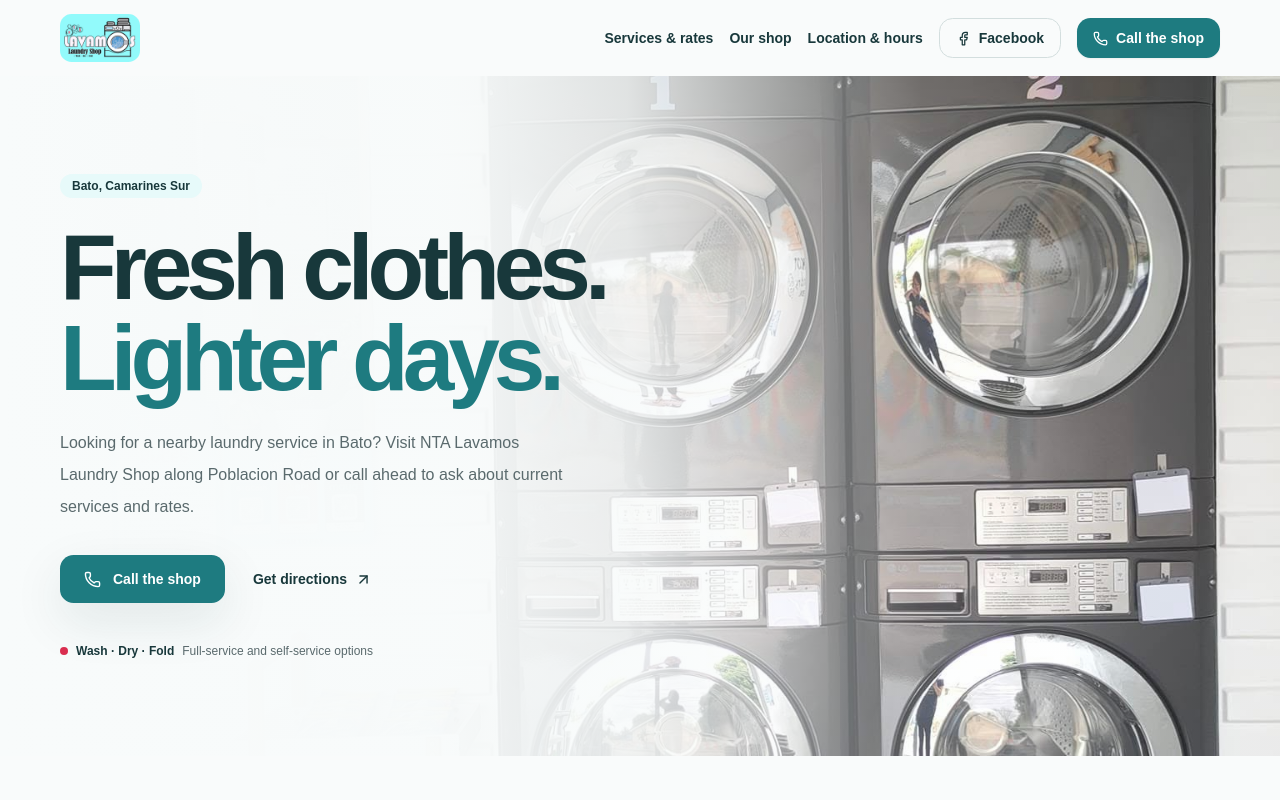
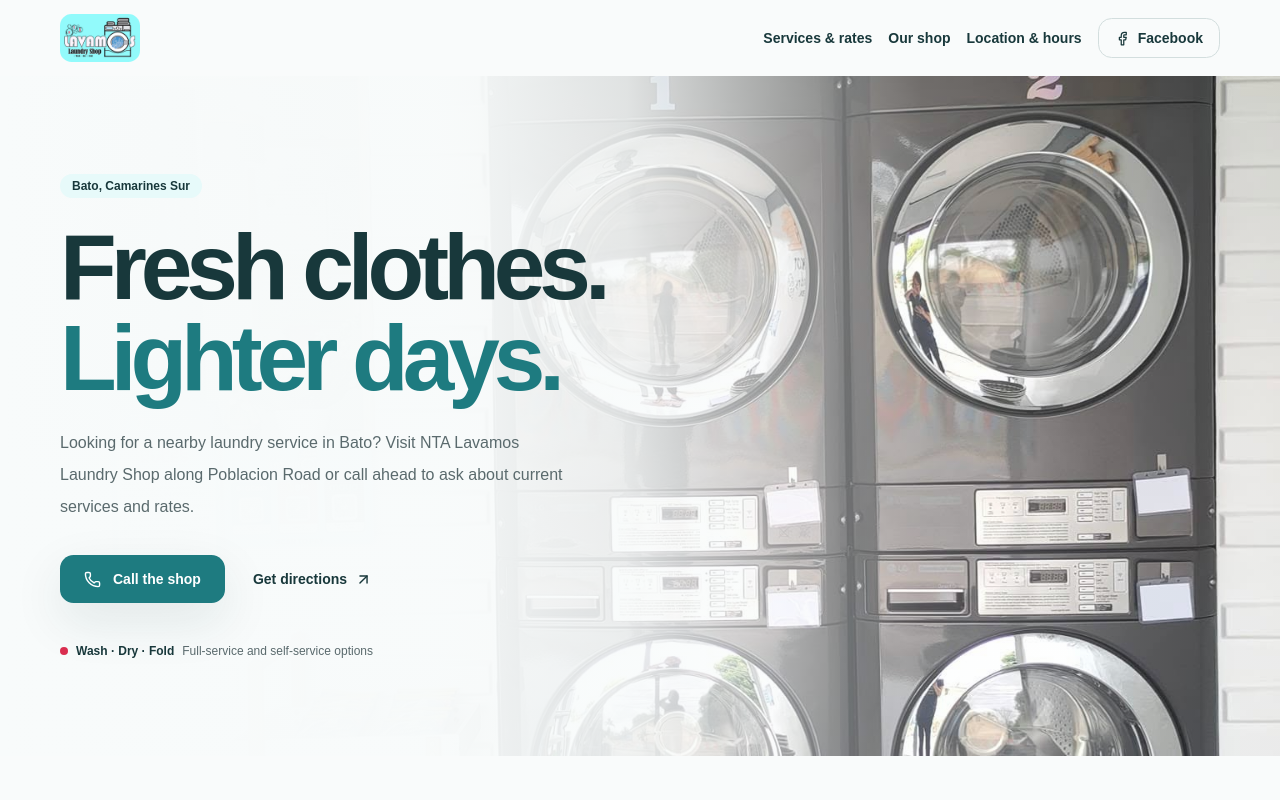
Before and after one commit to Draizen75/NTA-Lavamos-Laundry-Shop, a Next.js app: page / in a window 1280 px wide. Shown: the top 800 px of the page. Built offline with nearby package versions, Linux system fonts and the light colour scheme.

Commit message:
Keep the hero as the primary call-to-action

```diff
--- a/app/page.tsx
+++ b/app/page.tsx
@@ -32,9 +32,8 @@ export default function Home() {
           <Link className="transition-colors hover:text-primary" href="#gallery">Our shop</Link>
           <Link className="transition-colors hover:text-primary" href="#visit">Location & hours</Link>
           <a href={business.facebook} target="_blank" rel="noopener noreferrer" className="inline-flex h-10 items-center gap-2 rounded-lg border border-border px-4 text-sm font-semibold text-brand-deep transition hover:border-primary hover:text-primary"><Facebook size={15} /> Facebook</a>
-          <a href={business.phoneHref} className="inline-flex h-10 items-center gap-2 rounded-lg bg-primary px-4 text-sm font-semibold text-white shadow-sm transition hover:bg-primary/90"><Phone size={15} /> Call the shop</a>
         </nav>
-        <MobileNav phoneHref={business.phoneHref} facebookHref={business.facebook} />
+        <MobileNav facebookHref={business.facebook} />
       </header>
 
       <section className="relative isolate overflow-hidden bg-background">
```
